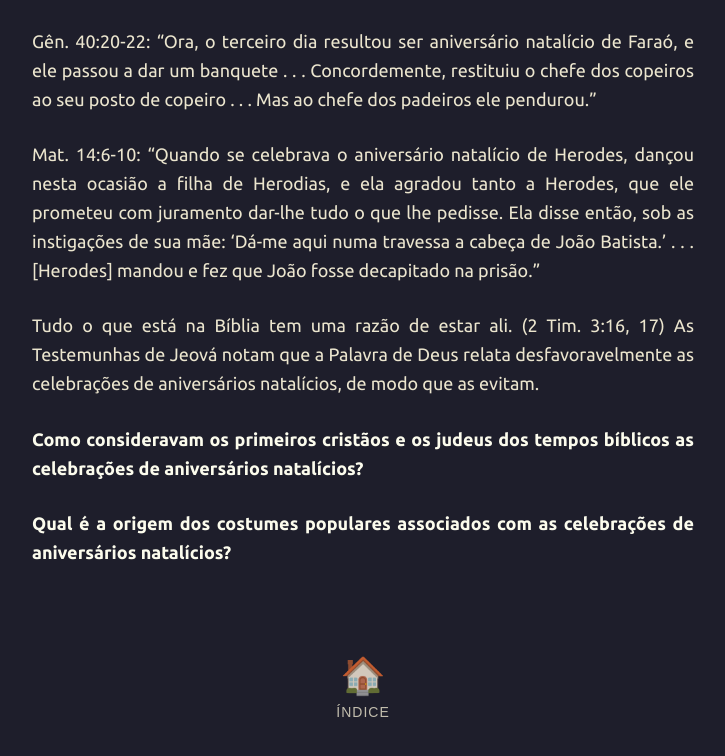
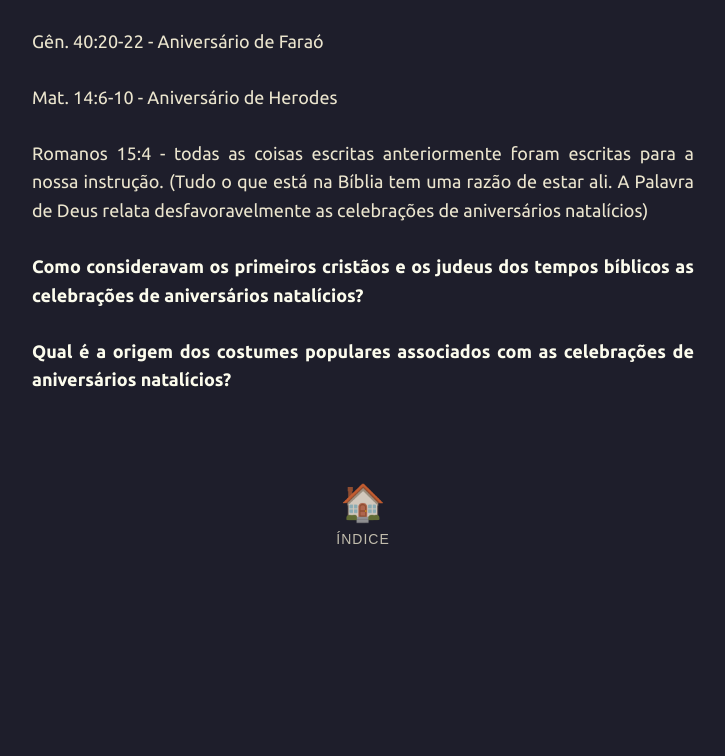
Before and after one commit to joaquim-capitao/jw, a Jekyll site: the page built from assuntos/aniversário-natalicio.md, in a window 1280 px wide. Shown: the top 756 px of the page, without its empty margins (277-1002 px from the left). Built offline with Jekyll 4.4.1, drawn with Linux system fonts in a browser that asks for light colours; our own code applies the rules of GitHub Pages for plain Markdown files.

Commit message:
Update references and formatting in aniversário-natalicio.md

```diff
--- a/assuntos/aniversário-natalicio.md
+++ b/assuntos/aniversário-natalicio.md
@@ -1,8 +1,8 @@
-Gên. 40:20-22: “Ora, o terceiro dia resultou ser aniversário natalício de Faraó, e ele passou a dar um banquete . . . Concordemente, restituiu o chefe dos copeiros ao seu posto de copeiro . . . Mas ao chefe dos padeiros ele pendurou.”
+Gên. 40:20-22 - Aniversário de Faraó
 
-Mat. 14:6-10: “Quando se celebrava o aniversário natalício de Herodes, dançou nesta ocasião a filha de Herodias, e ela agradou tanto a Herodes, que ele prometeu com juramento dar-lhe tudo o que lhe pedisse. Ela disse então, sob as instigações de sua mãe: ‘Dá-me aqui numa travessa a cabeça de João Batista.’ . . . [Herodes] mandou e fez que João fosse decapitado na prisão.”
+Mat. 14:6-10 - Aniversário de Herodes
 
-Tudo o que está na Bíblia tem uma razão de estar ali. (2 Tim. 3:16, 17) As Testemunhas de Jeová notam que a Palavra de Deus relata desfavoravelmente as celebrações de aniversários natalícios, de modo que as evitam.
+Romanos 15:4 - todas as coisas escritas anteriormente foram escritas para a nossa instrução. (Tudo o que está na Bíblia tem uma razão de estar ali. A Palavra de Deus relata desfavoravelmente as celebrações de aniversários natalícios)
 
 [**Como consideravam os primeiros cristãos e os judeus dos tempos bíblicos as celebrações de aniversários natalícios?**](https://wol.jw.org/pt/wol/d/r5/lp-t/1101989214#:~:text=Como%20consideravam%20os%20primeiros%20crist%C3%A3os%20e%20os%20judeus%20dos%20tempos%20b%C3%ADblicos%20as%20celebra%C3%A7%C3%B5es%20de%20anivers%C3%A1rios%20natal%C3%ADcios%3F)
 
```
